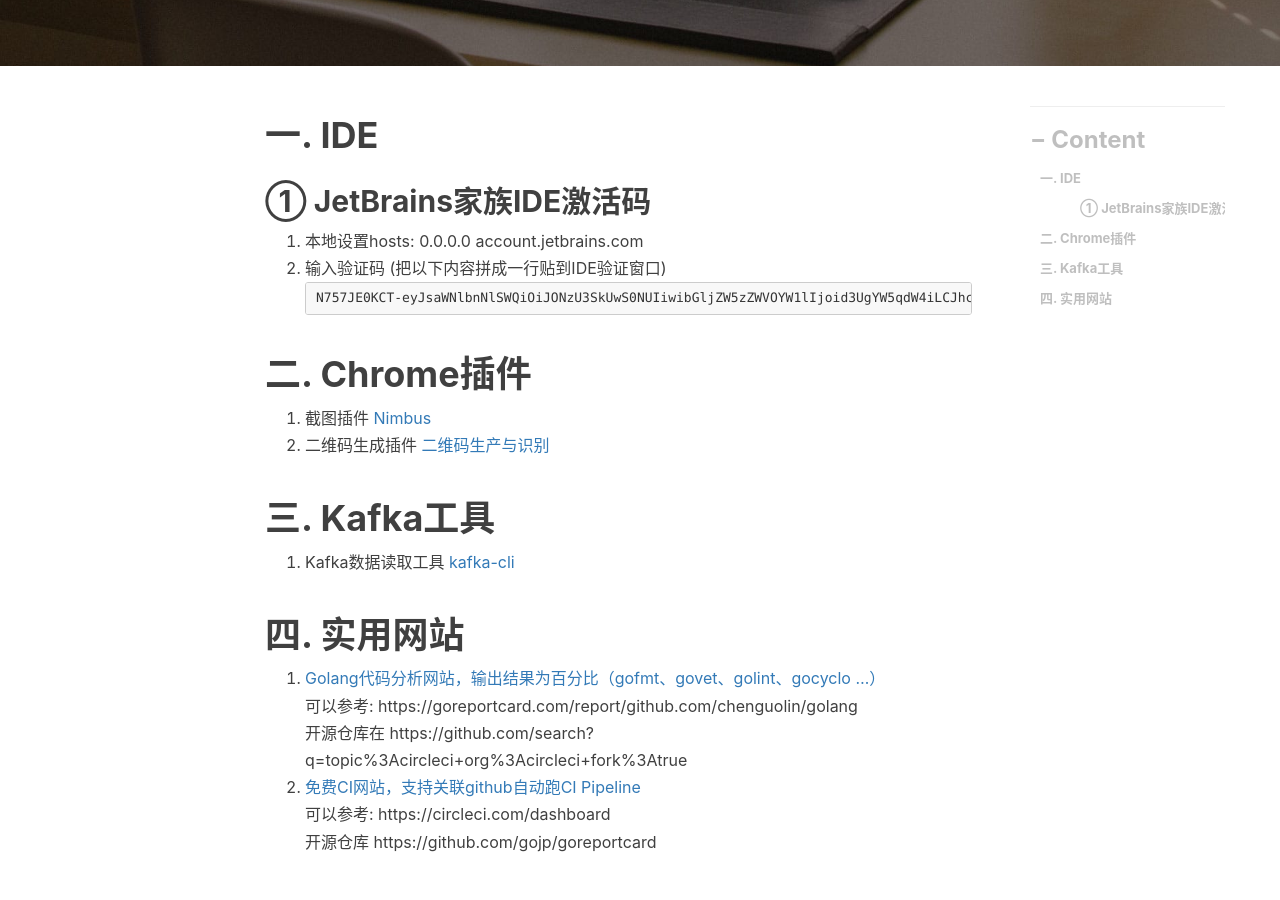
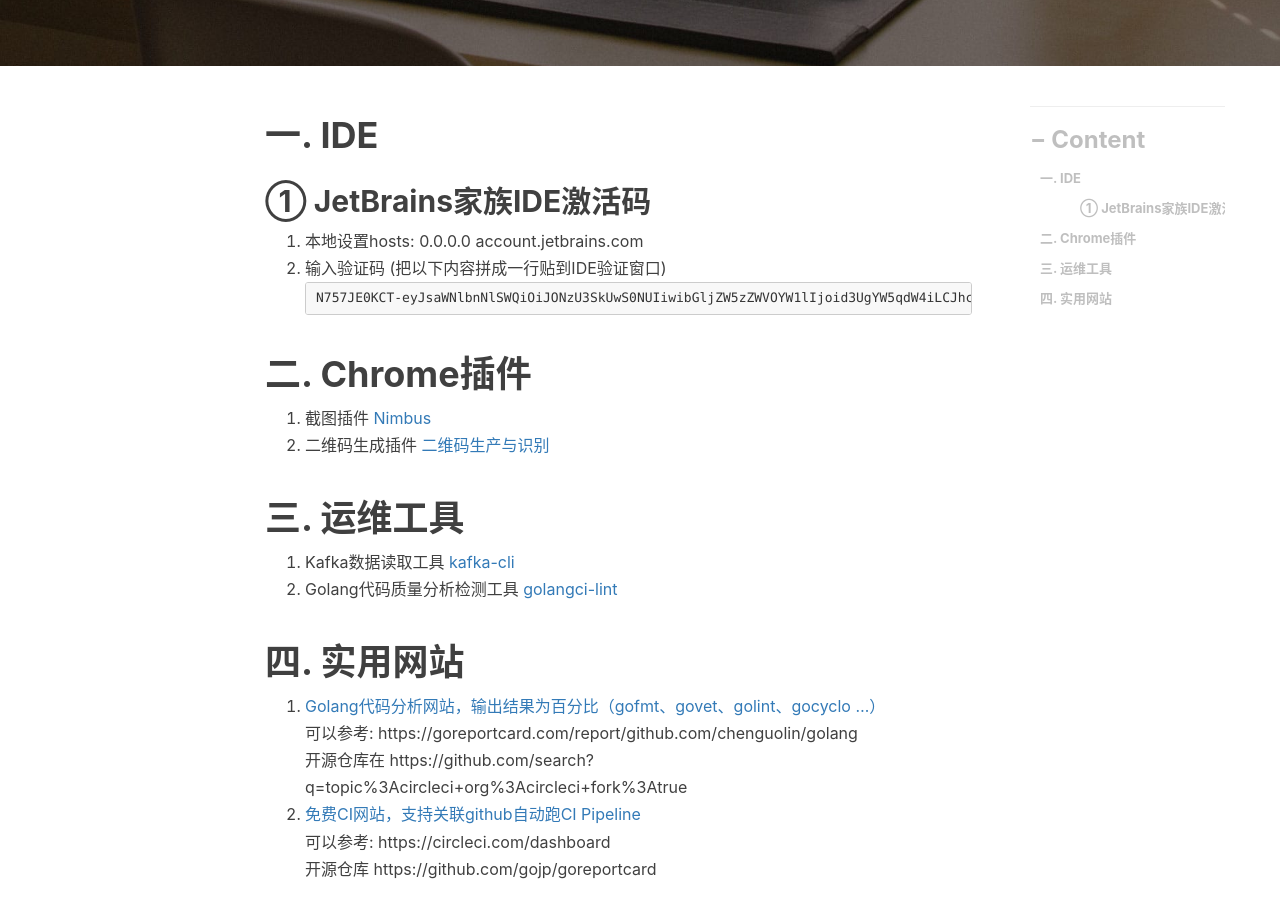
Before and after one commit to engru/chenguolin.github.io, a Jekyll site: the page built from _posts/2017-06-01-【工具-1】高效开发小工具.md, in a window 1280 px wide and 900 px high, scrolled down 391 px. Built offline with Jekyll 4.4.1, drawn with Linux system fonts in a browser that asks for light colours; nearby versions of some CDN libraries; comment, search, counter and statistics services are not loaded.

Commit message:
Update 2017-06-01-【工具-1】高效开发小工具.md

```diff
--- a/_posts/2017-06-01-【工具-1】高效开发小工具.md
+++ b/_posts/2017-06-01-【工具-1】高效开发小工具.md
@@ -18,8 +18,9 @@ tags:          #标签
 1. 截图插件 [Nimbus](https://chrome.google.com/webstore/detail/nimbus-screenshot-screen/bpconcjcammlapcogcnnelfmaeghhagj)
 2. 二维码生成插件 [二维码生产与识别](https://chrome.google.com/webstore/detail/qr-code-generator-and-rea/hkojjajclkgeijhcmfjcjkddfjpaimek)
 
-# 三. Kafka工具
-1. Kafka数据读取工具 [kafka-cli](https://github.com/chenguolin/golang/tree/master/go-kafka/tools/bin)
+# 三. 运维工具
+1. Kafka数据读取工具 [kafka-cli](https://github.com/chenguolin/tools/tree/master/kafkactl)
+2. Golang代码质量分析检测工具 [golangci-lint](https://github.com/chenguolin/tools/tree/master/golangci-lint)
 
 # 四. 实用网站
 1. [Golang代码分析网站，输出结果为百分比（gofmt、govet、golint、gocyclo ...）](https://goreportcard.com/)
```
